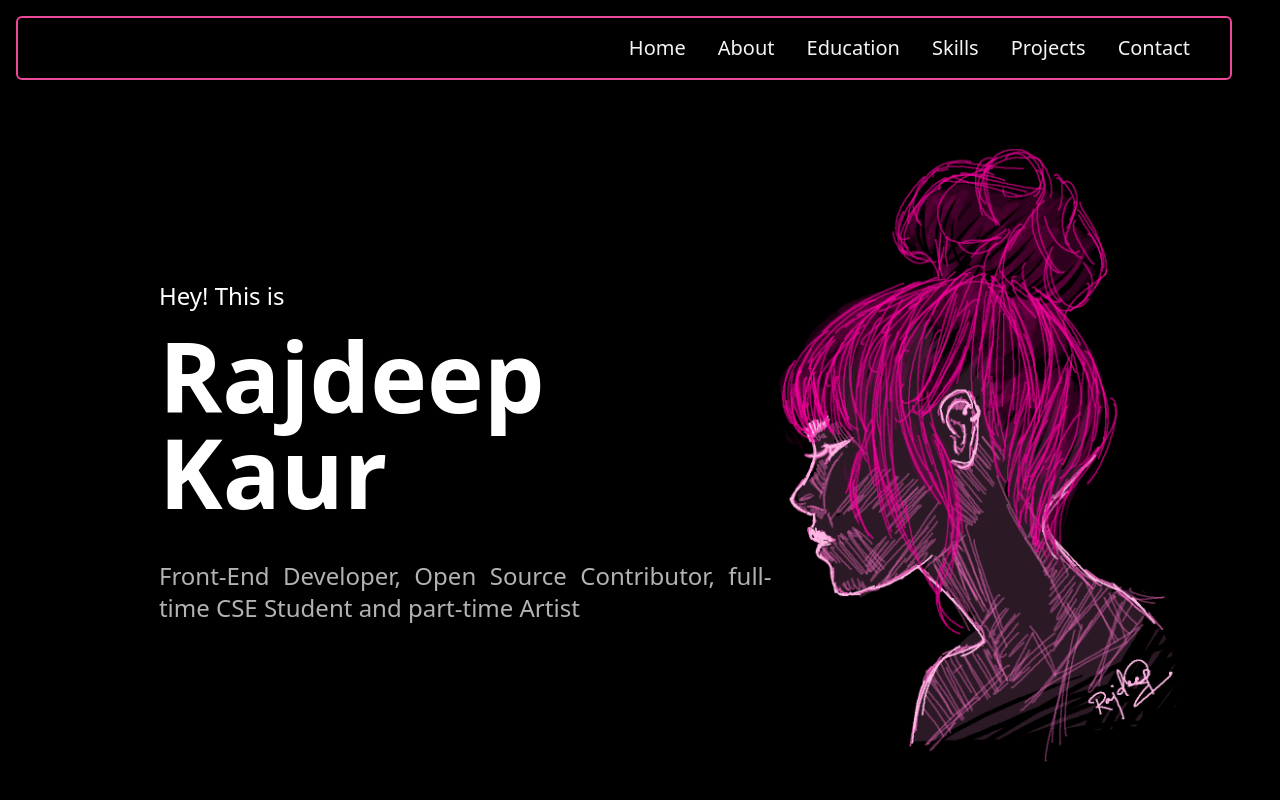
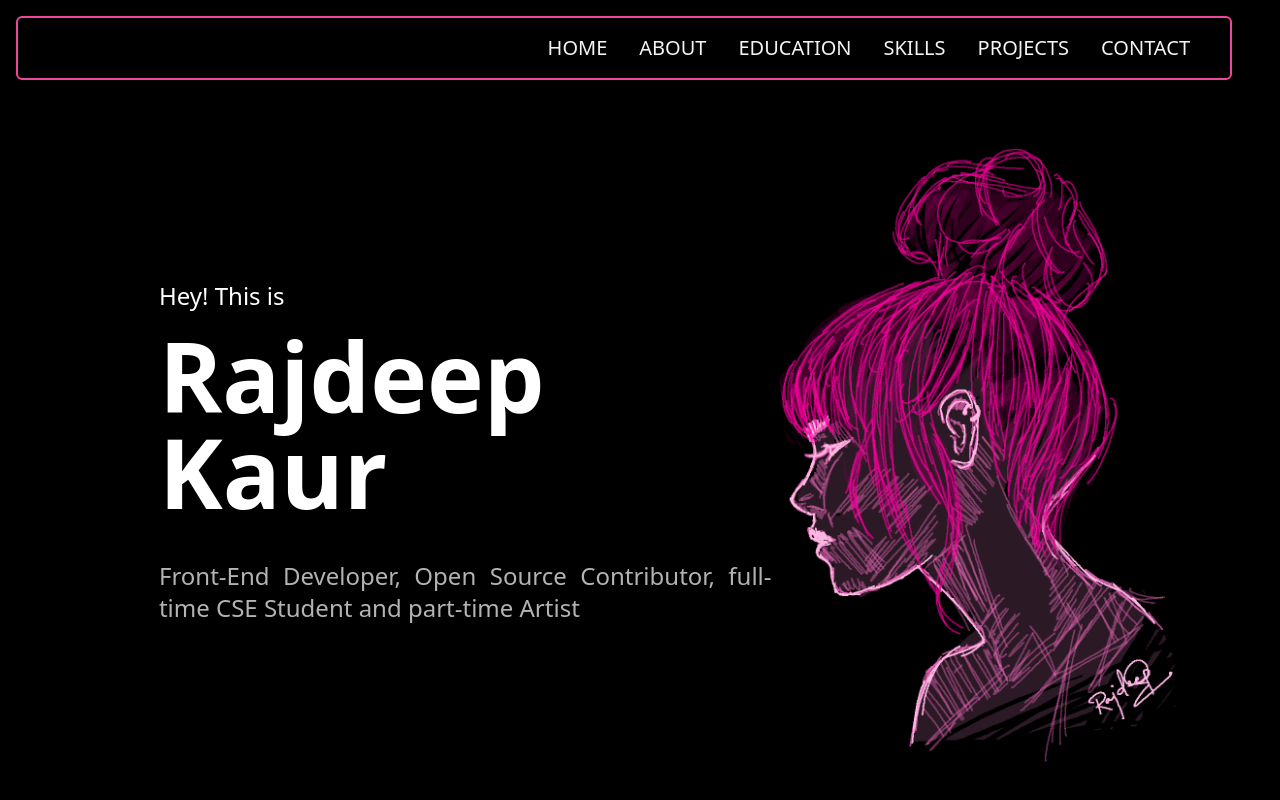
Before and after one commit to kaur-rajdeep/rajdeep, a React (Create React App) app: page / in a window 1280 px wide. Shown: the top 800 px of the page. Built offline with nearby package versions, Linux system fonts and the light colour scheme.

Commit message:
completed the navigation

```diff
--- a/src/components/Navbar.jsx
+++ b/src/components/Navbar.jsx
@@ -1,22 +1,15 @@
 import React from "react";
 import { useState } from "react";
-import { BrowserRouter, Link } from "react-router-dom";
-import Home from "../pages/Home";
-import About from "../pages/About";
-import Education from "../pages/Education";
-import Skills from "../pages/Skills";
-import Projects from "../pages/Projects";
-import Contact from "../pages/Contact";
 
 export default function Navbar() {
-  // let Links = [
-  //   { name: "HOME", link: "/" },
-  //   { name: "ABOUT", link: "/about" },
-  //   { name: "EDUCATION", link: "/eduaction" },
-  //   { name: "SKILLS", link: "/skills" },
-  //   { name: "PROJECTS", link: "/projects" },
-  //   { name: "CONTACT", link: "/contact" },
-  // ];
+  let Links = [
+    { name: "HOME", link: "#" },
+    { name: "ABOUT", link: "#about" },
+    { name: "EDUCATION", link: "#education" },
+    { name: "SKILLS", link: "#skills" },
+    { name: "PROJECTS", link: "#projects" },
+    { name: "CONTACT", link: "#contact" },
+  ];
   let [open, setOpen] = useState(false);
   return (
     <nav>
@@ -34,66 +27,16 @@ export default function Navbar() {
                 open ? "top-20 opacity-100" : "top-[-490px]"
               } md:opacity-100 opacity-0`}
             >
-              {/* {Links.map((link) => (
-              <li key={link.name} className="md:ml-8 text-xl md:my-0 my-6">
-                <a
-                  href={link.link}
-                  className="text-gray-100 hover:text-gray-400 font-medium duration-500"
-                >
-                  {link.name}
-                </a>
-              </li>
-            ))} */}
-              <BrowserRouter>
-                <li key={Home} className="md:ml-8 text-xl md:my-0 my-6">
-                  <Link
-                    to="/"
+              {Links.map((link) => (
+                <li key={link.name} className="md:ml-8 text-xl md:my-0 my-6">
+                  <a
+                    href={link.link}
                     className="text-gray-100 hover:text-gray-400 font-medium duration-500"
                   >
-                    Home
-                  </Link>
+                    {link.name}
+                  </a>
                 </li>
-                <li key={About} className="md:ml-8 text-xl md:my-0 my-6">
-                  <Link
-                    to="/about"
-                    className="text-gray-100 hover:text-gray-400 font-medium duration-500"
-                  >
-                    About
-                  </Link>
-                </li>
-                <li key={Education} className="md:ml-8 text-xl md:my-0 my-6">
-                  <Link
-                    to="/education"
-                    className="text-gray-100 hover:text-gray-400 font-medium duration-500 active"
-                  >
-                    Education
-                  </Link>
-                </li>
-                <li key={Skills} className="md:ml-8 text-xl md:my-0 my-6">
-                  <Link
-                    to="/skills"
-                    className="text-gray-100 hover:text-gray-400 font-medium duration-500"
-                  >
-                    Skills
-                  </Link>
-                </li>
-                <li key={Projects} className="md:ml-8 text-xl md:my-0 my-6">
-                  <Link
-                    to="/projects"
-                    className="text-gray-100 hover:text-gray-400 font-medium duration-500"
-                  >
-                    Projects
-                  </Link>
-                </li>
-                <li key={Contact} className="md:ml-8 text-xl md:my-0 my-6">
-                  <Link
-                    to="/contact"
-                    className="text-gray-100 hover:text-gray-400 font-medium duration-500"
-                  >
-                    Contact
-                  </Link>
-                </li>
-              </BrowserRouter>
+              ))}
             </ul>
           </div>
         </div>
--- a/src/pages/About.jsx
+++ b/src/pages/About.jsx
@@ -2,7 +2,10 @@ import React from "react";
 import me from "./../assets/me.png";
 const About = () => {
   return (
-    <div className="text-white bg-black lg:mt-[10%] mt-[15%]">
+    <div
+      className="text-white bg-black lg:mt-[10%] mt-[15%] mb-[10%]"
+      id="about"
+    >
       <div className=" flex justify-center bg-black">
         <img src={me} alt="me" className="w-[90%] md:w-[80%] lg:opacity-50" />
       </div>
--- a/src/pages/Contact.jsx
+++ b/src/pages/Contact.jsx
@@ -6,7 +6,7 @@ import github from "./../assets/github.png";
 function Contact() {
   return (
     <>
-      <div className="text-white grid place-items-center">
+      <div className="text-white grid place-items-center" id="contact">
         <div className="grid place-items-center mt-[15%] lg:opacity-80 mb-[5%]">
           <p className="font-bold text-center text-5xl lg:text-8xl w-[90%]">
             Contact
--- a/src/pages/Education.jsx
+++ b/src/pages/Education.jsx
@@ -4,7 +4,7 @@ import eu from "./../assets/eu.jpg";
 function Education() {
   return (
     <>
-      <div className="text-white grid place-items-center">
+      <div className="text-white grid place-items-center" id="education">
         <div className="grid place-items-center mt-[15%] lg:opacity-80 lg:mt-[10%]">
           <p className="font-bold text-center text-5xl lg:text-8xl w-[90%]">
             Education
--- a/src/pages/Projects.jsx
+++ b/src/pages/Projects.jsx
@@ -8,7 +8,7 @@ function Projects() {
   });
   return (
     <>
-      <div className="text-white grid place-items-center">
+      <div className="text-white grid place-items-center" id="projects">
         <div className="grid place-items-center mt-[15%] lg:opacity-80 mb-[5%] lg:mt-[10%]">
           <p className="font-bold text-center text-5xl lg:text-8xl w-[90%]">
             Projects
--- a/src/pages/Skills.jsx
+++ b/src/pages/Skills.jsx
@@ -10,7 +10,7 @@ import twind from "./../assets/icons/twind.png";
 function Skills() {
   return (
     <>
-      <div className="text-white grid place-items-center">
+      <div className="text-white grid place-items-center" id="skills">
         <div className="grid place-items-center mt-[15%] lg:opacity-80 mb-[5%]">
           <p className="font-bold text-center text-5xl lg:text-8xl w-[90%]">
             Skills
```
Also changed, not shown: src/App.js (+0 -11 lines).
